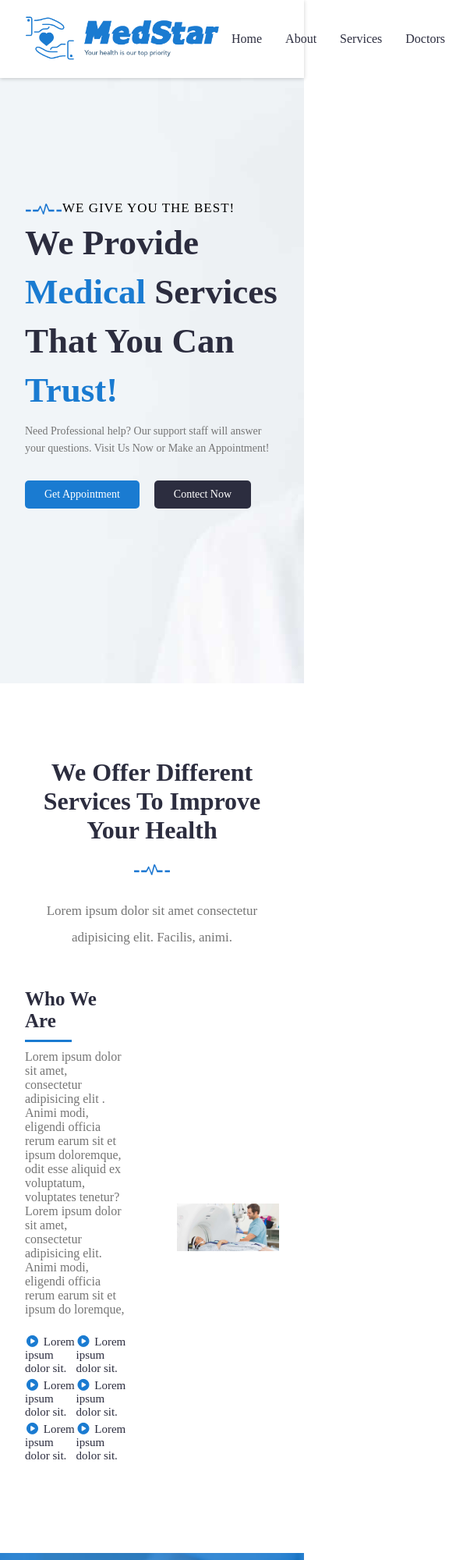
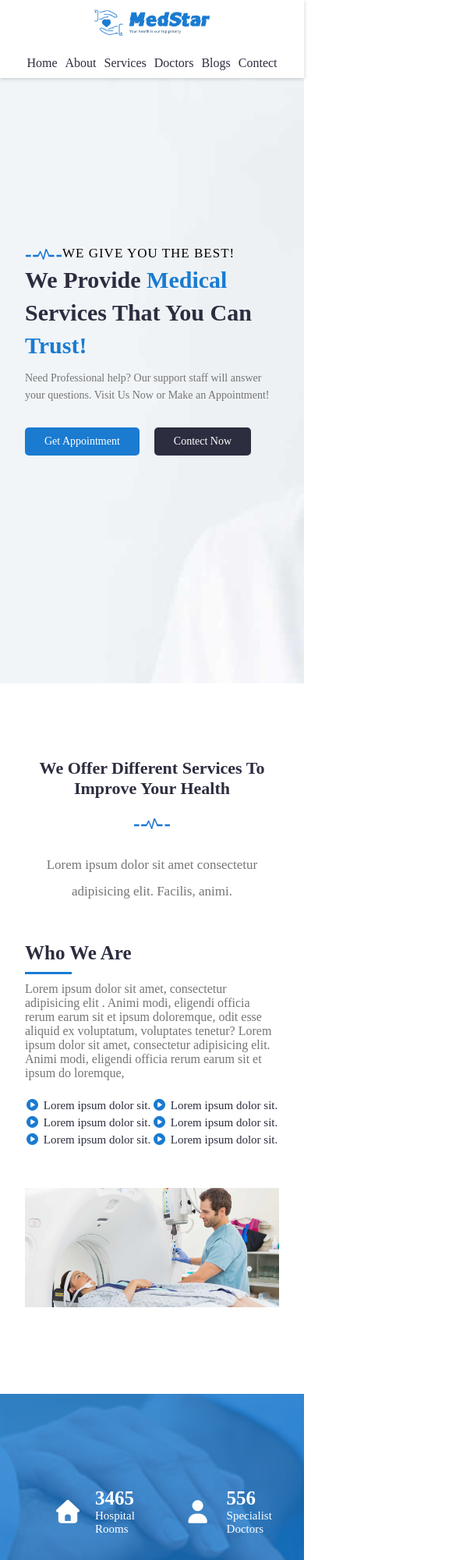
Before and after one commit to Faysal2000/hospital-project, a plain HTML site: page index.html in a window 390 px wide. Shown: the top 2000 px of the page at 78% size, 585 px wide, since content can reach past the window. Drawn offline with Linux system fonts and the light colour scheme.

Commit message:
Add responsive design improvements

```diff
--- a/style.css
+++ b/style.css
@@ -865,3 +865,66 @@ button:hover {
 }
 
 /*copyright end*/
+
+/* Responsive start*/
+@media (max-width: 800px) {
+  #home .navbar .logo {
+    width: 150px;
+  }
+
+  #home .navbar nav ul a {
+    margin: 0 5px;
+  }
+
+  #about .row,
+  #help .row,
+  #contact .row,
+  #newsletter .row,
+  #price-list .row {
+    grid-template-columns: 1fr;
+    row-gap: 3rem;
+  }
+
+  #help .row .col:first-child::before,
+  #help .row .col:nth-child(2)::before {
+    display: none;
+  }
+
+  #info .row,
+  #services .row,
+  #brand .row,
+  #doctors .row {
+    grid-template-columns: repeat(2, 1fr);
+  }
+}
+
+@media (max-width: 650px) {
+  .title h2,
+  #call .call-content h2 {
+    font-size: 22px;
+  }
+
+  #home .navbar nav {
+    flex-direction: column;
+    padding: 10px 0;
+  }
+
+  #home .home-content .col h1 {
+    font-size: 30px;
+  }
+
+  #home .home-content .col a {
+    margin-bottom: 10px;
+  }
+
+  #blogs .row {
+    grid-template-columns: 1fr;
+  }
+
+  #footer .container .row {
+    grid-template-columns: 1fr;
+    margin-bottom: 100px;
+  }
+}
+
+/* Responsive end*/
```
